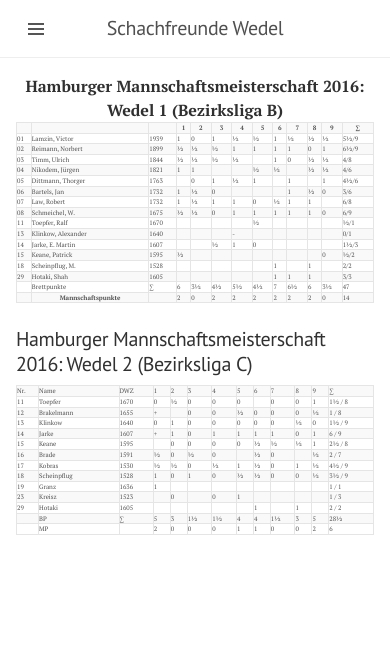
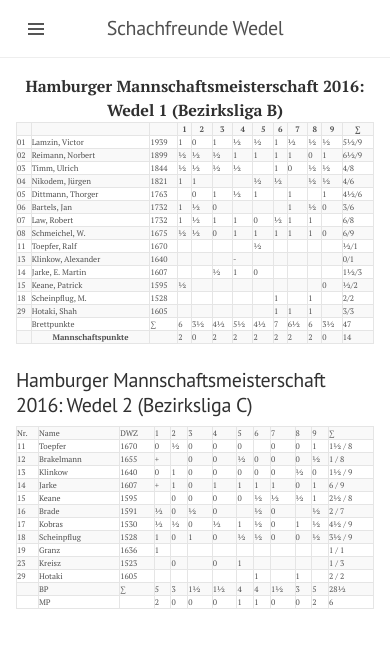
Before and after one commit to balimonster/balimonster.github.io, a Jekyll site: the page built from hhmm_2016.md, in a window 390 px wide. Shown: the top 648 px of the page. Built offline with Jekyll 4.4.1, drawn with Linux system fonts in a browser that asks for light colours.

Commit message:
schriftgröße auf 50%

```diff
--- a/public/css/lanyon.css
+++ b/public/css/lanyon.css
@@ -129,7 +129,7 @@ h1, h2, h3, h4, h5, h6 {
   td, th {
       padding: 0rem 0rem;
       border: 1px solid #e5e5e5;
-      font-size: 40%;
+      font-size: 50%;
   }
   .article_board{
     width: 300px;
```
